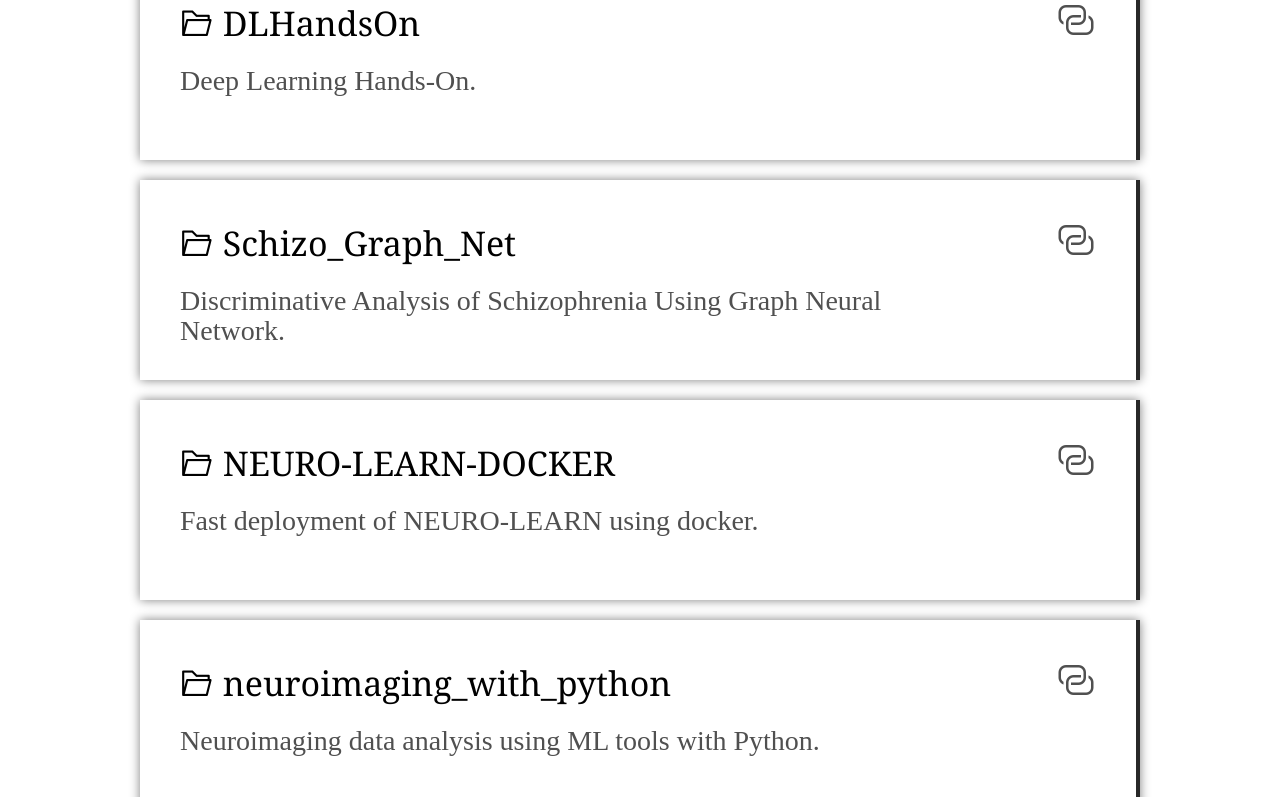
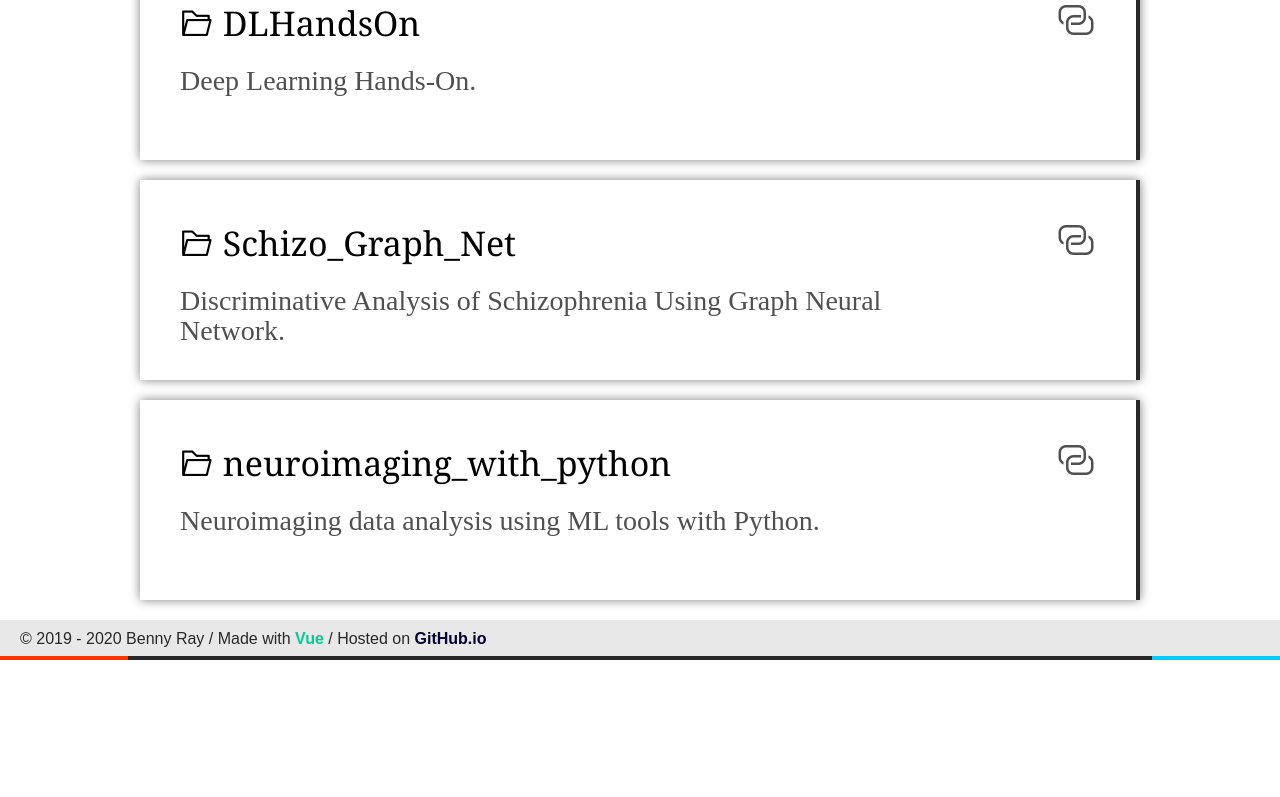
Before and after one commit to Raniac/raniac.github.io, a Vue app in the folder frontend/: page /#/Portfolio in a window 1280 px wide. Shown: the part 480-1277 px from the top of the page. After the commit the page ends 1140 px from the top, so only its background shows below. Built offline with nearby package versions, Linux system fonts and the light colour scheme.

Commit message:
Modified portfolio.

```diff
--- a/frontend/src/components/pages/Portfolio.vue
+++ b/frontend/src/components/pages/Portfolio.vue
@@ -9,7 +9,7 @@
       <span style="background-color: #282828; width: 4px; height: 200px; float: right"></span>
       <img src="@/assets/img/UI.png" style="height: 200px; width: 300px; float: left"/>
       <el-tooltip content="Check out the repository at GITHUB" placement="bottom" style="float: right; margin: 40px 40px 0 0; font-size: 40px; color: #505050">
-        <i class="el-icon-connection" @click="handleRedirect('nlw-git')"></i>
+        <i class="el-icon-connection" @click="handleRedirect('nld-git')"></i>
       </el-tooltip>
       <el-tooltip content="Check out the demo page" placement="left" style="float: right; margin: 40px 20px 0 0; font-size: 40px; color: #505050">
         <i class="el-icon-s-promotion" @click="handleRedirect('nlw-home')"></i>
@@ -37,16 +37,6 @@
       <div style="float: left; width: 80%">
         <div class="project-title"><i class="el-icon-folder-opened"></i> Schizo_Graph_Net</div>
         <div class="project-intro">Discriminative Analysis of Schizophrenia Using Graph Neural Network.</div>
-      </div>
-    </div>
-    <div class="project-card">
-      <span style="background-color: #282828; width: 4px; height: 200px; float: right"></span>
-      <el-tooltip content="Check out the repository at GITHUB" placement="left" style="float: right; margin: 40px 40px 0 0; font-size: 40px; color: #505050">
-        <i class="el-icon-connection" @click="handleRedirect('nld-git')"></i>
-      </el-tooltip>
-      <div style="float: left; width: 80%">
-        <div class="project-title"><i class="el-icon-folder-opened"></i> NEURO-LEARN-DOCKER</div>
-        <div class="project-intro">Fast deployment of NEURO-LEARN using docker.</div>
       </div>
     </div>
     <div class="project-card">
```
